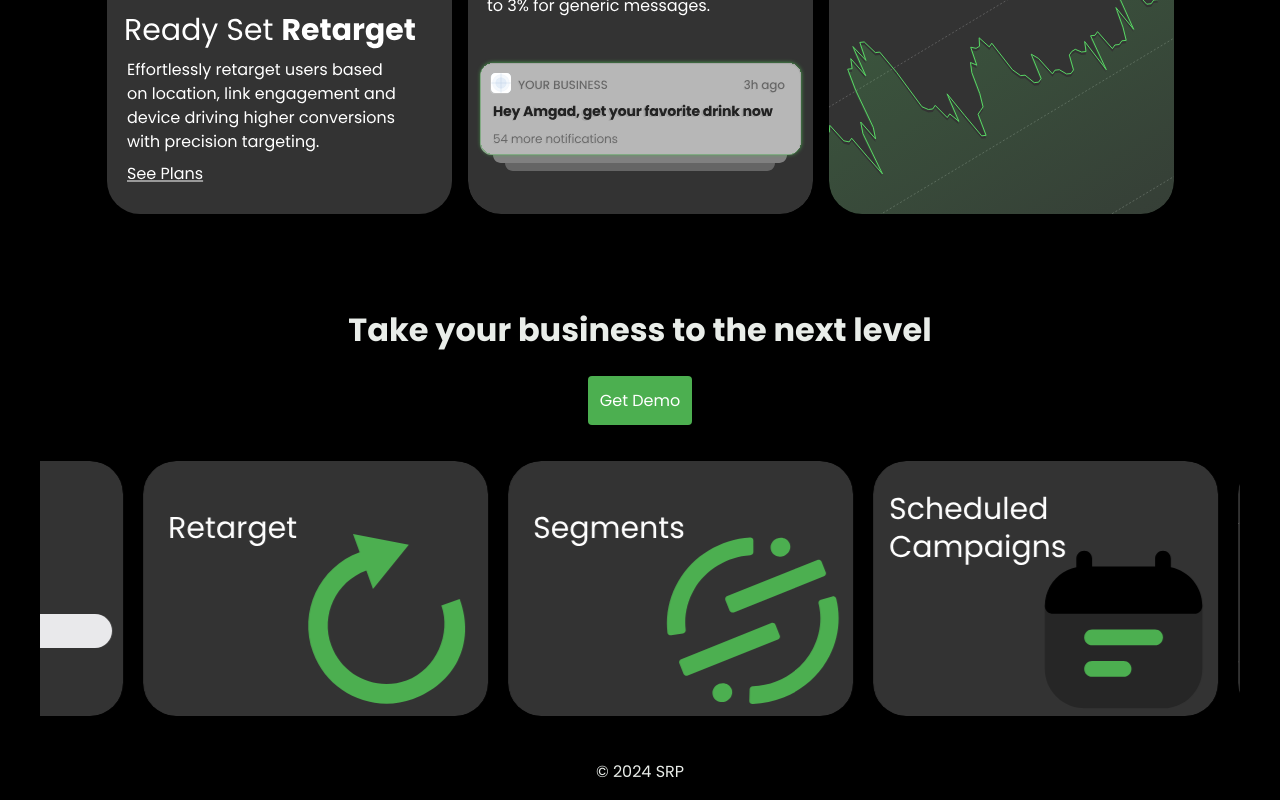
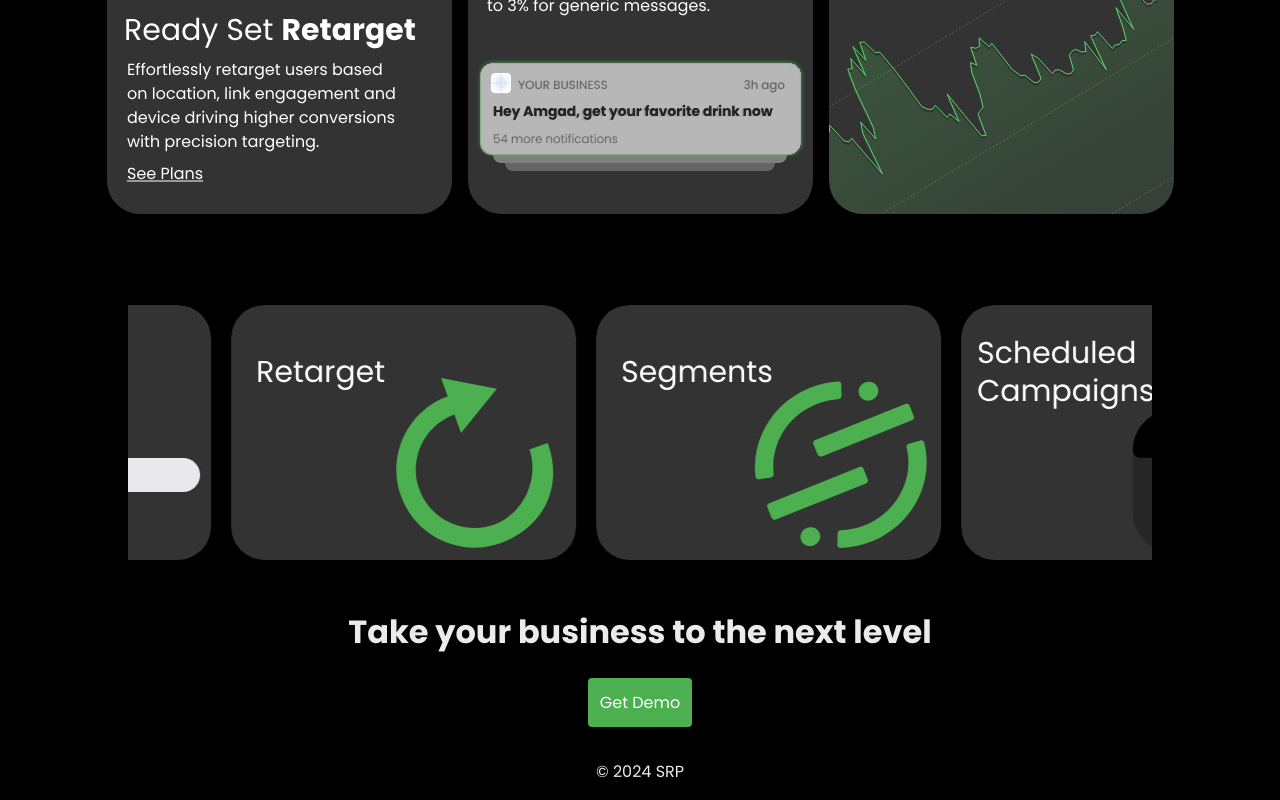
Before and after one commit to Shoffly/nonito_landing, a Next.js app: page / in a window 1280 px wide. Shown: the part 976-1776 px from the top of the page. Built offline with nearby package versions, Linux system fonts and the light colour scheme.

Commit message:
made links in the carousel unclickable

```diff
--- a/components/ImageCarousel.js
+++ b/components/ImageCarousel.js
@@ -17,7 +17,7 @@ const ImageCarousel = ({ images }) => {
         <div className={styles.carouselTrack}>
           {duplicatedImages.map((image, index) => (
             <div key={index} className={styles.carouselItem}>
-              <Link href={image.link}>
+
                 <Image
                   src={image.src}
                   alt={image.alt}
@@ -25,7 +25,7 @@ const ImageCarousel = ({ images }) => {
                   height={image.height}
                   layout="responsive"
                 />
-              </Link>
+
             </div>
           ))}
         </div>
--- a/components/footer.js
+++ b/components/footer.js
@@ -44,7 +44,8 @@ export default function Footer() {
       console.log('Upsell images:', upsellimages); // Add this line for debugging
     return (
         <div className={styles.container}>
-            <h1 class="tagline">Take your business to the next level</h1>
+          <ImageCarousel images={upsellimages} />
+          <h1 class="tagline">Take your business to the next level</h1>
             <Link
                 href="/form"
                 class="button cta"
@@ -52,7 +53,7 @@ export default function Footer() {
                 Get Demo
             </Link>
             <div className={styles.carouselSection}>
-        <ImageCarousel images={upsellimages} />
+
       </div>
 
             <footer>
```
